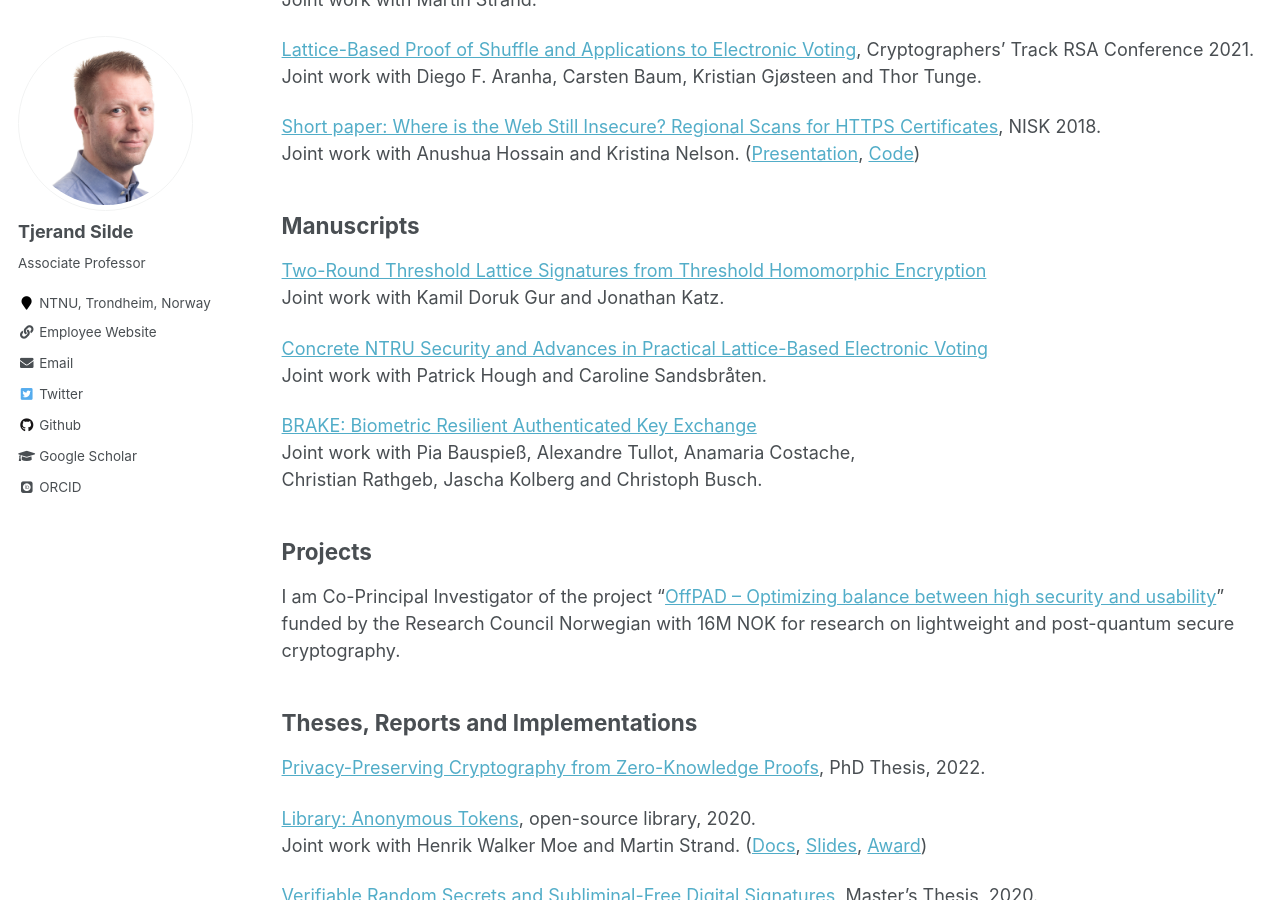
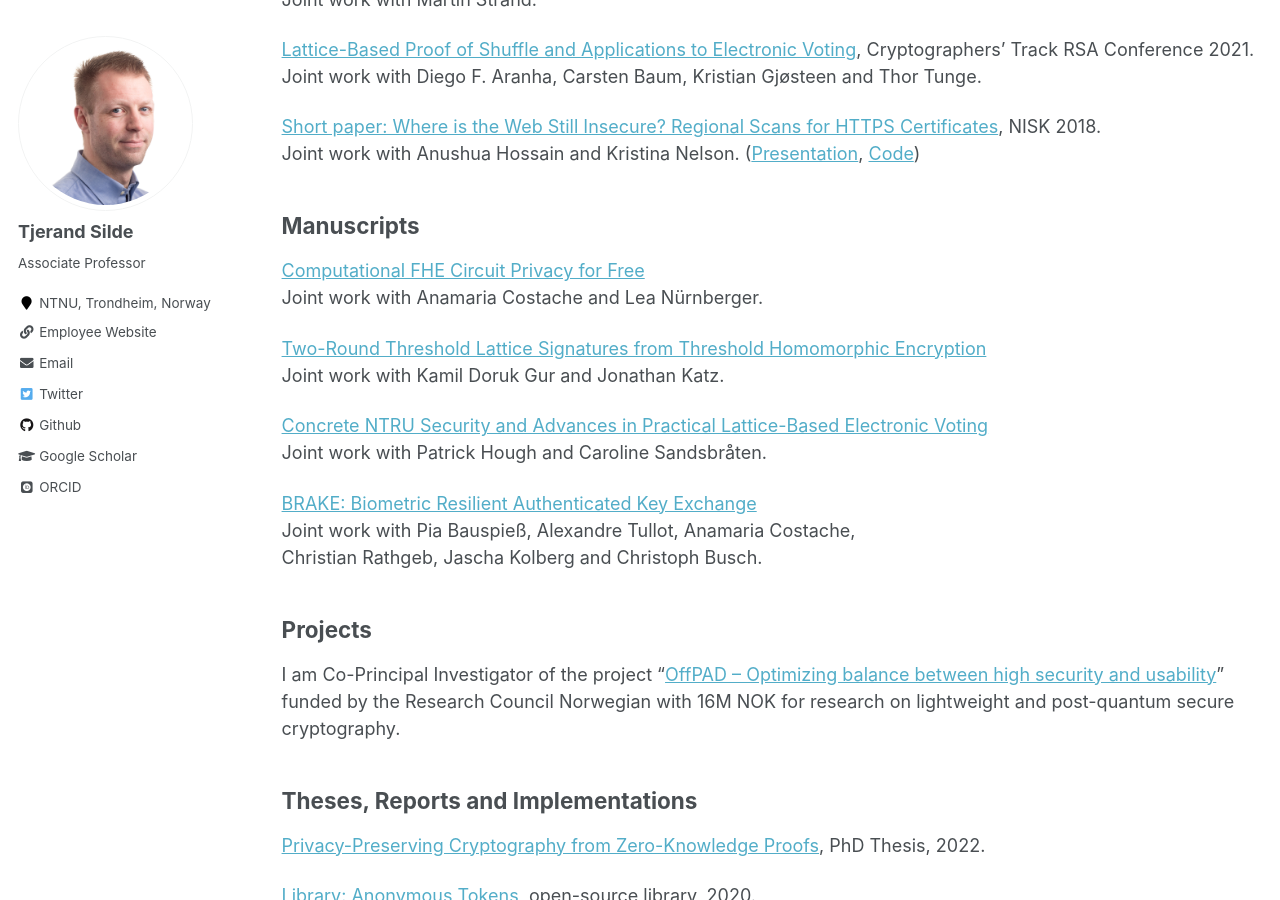
Before and after one commit to tjesi/tjesi.github.io, a Jekyll site: the page built from _pages/research.md, in a window 1280 px wide and 900 px high, scrolled down 686 px. Built offline with Jekyll 4.4.1, drawn with Linux system fonts in a browser that asks for light colours; some web fonts are replaced.

Commit message:
Update research.md

```diff
--- a/_pages/research.md
+++ b/_pages/research.md
@@ -31,6 +31,9 @@ Joint work with Anushua Hossain and Kristina Nelson. ([Presentation](https://tje
 
 ## Manuscripts
 
+[Computational FHE Circuit Privacy for Free](https://eprint.iacr.org/2023/1597)
+Joint work with Anamaria Costache and Lea Nürnberger.
+
 [Two-Round Threshold Lattice Signatures from Threshold Homomorphic Encryption](https://eprint.iacr.org/2023/1318)
 Joint work with Kamil Doruk Gur and Jonathan Katz.
 
```
